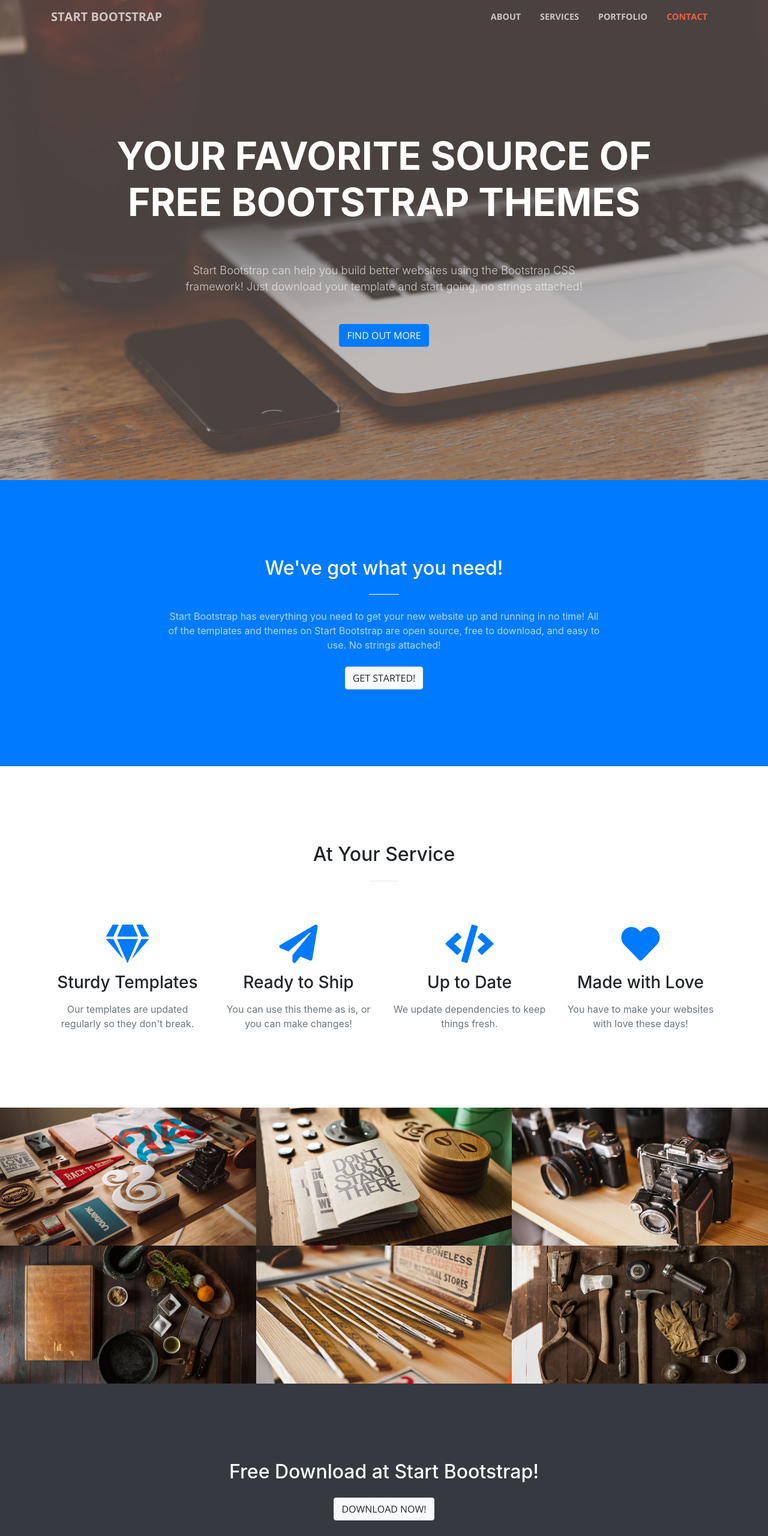
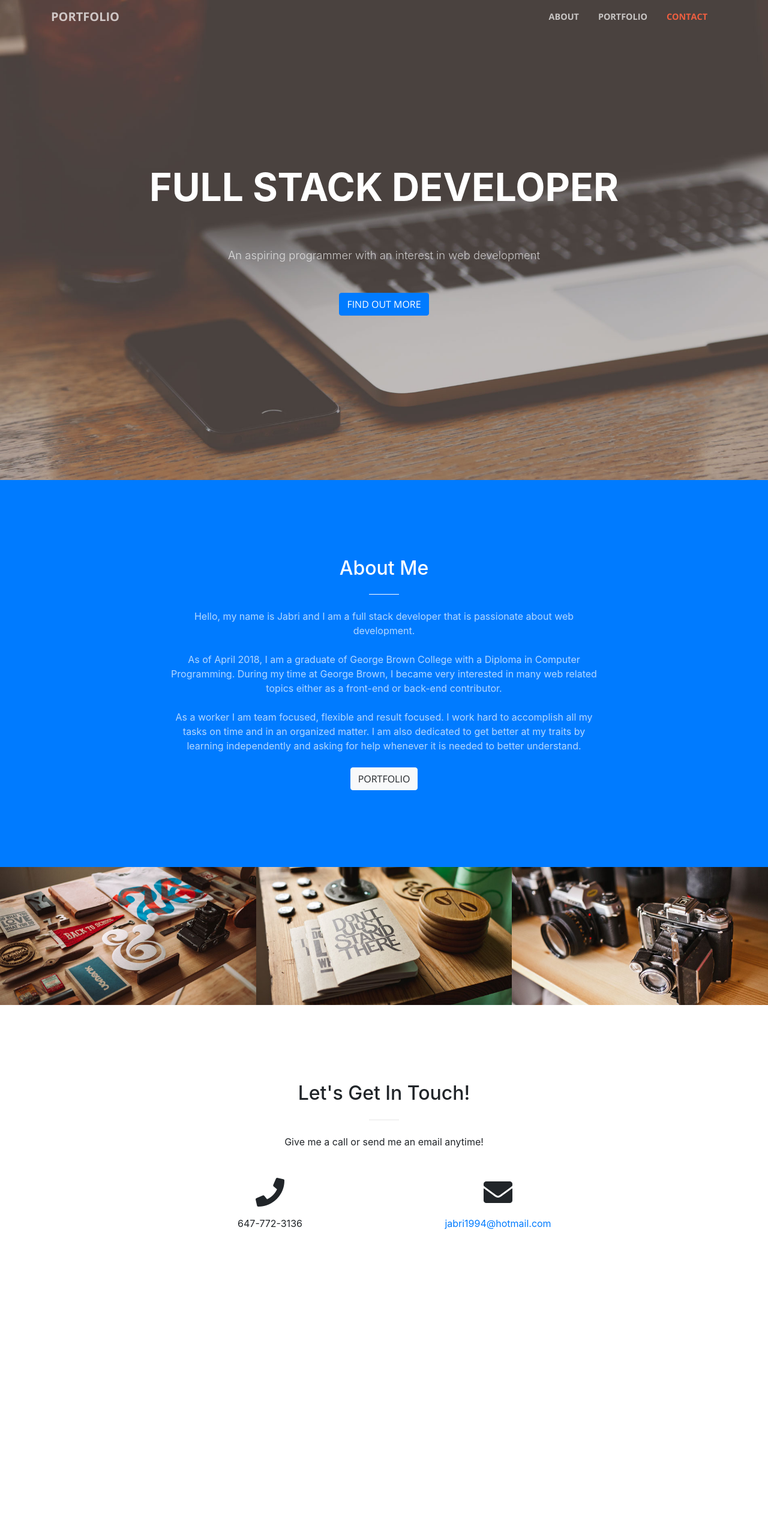
Before and after one commit to JabriH/JabriH.github.io, a website with bundled scripts: page index.html in a window 1280 px wide. Shown: the top 2560 px of the page at 60% size. After the commit the page ends 2195 px from the top, so only its background shows below. Built offline with nearby package versions, Linux system fonts and the light colour scheme.

Commit message:
fixed portfolio

```diff
--- a/index.html
+++ b/index.html
@@ -8,7 +8,7 @@
     <meta name="description" content="">
     <meta name="author" content="">
 
-    <title>Creative - Start Bootstrap Theme</title>
+    <title>JabriH - Portfolio</title>
 
     <!-- Bootstrap core CSS -->
     <link href="vendor/bootstrap/css/bootstrap.min.css" rel="stylesheet">
@@ -31,7 +31,7 @@
     <!-- Navigation -->
     <nav class="navbar navbar-expand-lg navbar-light fixed-top" id="mainNav">
       <div class="container">
-        <a class="navbar-brand js-scroll-trigger" href="#page-top">Start Bootstrap</a>
+        <a class="navbar-brand js-scroll-trigger" href="#page-top">Portfolio</a>
         <button class="navbar-toggler navbar-toggler-right" type="button" data-toggle="collapse" data-target="#navbarResponsive" aria-controls="navbarResponsive" aria-expanded="false" aria-label="Toggle navigation">
           <span class="navbar-toggler-icon"></span>
         </button>
@@ -40,9 +40,9 @@
             <li class="nav-item">
               <a class="nav-link js-scroll-trigger" href="#about">About</a>
             </li>
-            <li class="nav-item">
+            <!-- <li class="nav-item">
               <a class="nav-link js-scroll-trigger" href="#services">Services</a>
-            </li>
+            </li> -->
             <li class="nav-item">
               <a class="nav-link js-scroll-trigger" href="#portfolio">Portfolio</a>
             </li>
@@ -59,12 +59,12 @@
         <div class="row">
           <div class="col-lg-10 mx-auto">
             <h1 class="text-uppercase">
-              <strong>Your Favorite Source of Free Bootstrap Themes</strong>
+              <strong>FULL STACK DEVELOPER</strong>
             </h1>
             <hr>
           </div>
           <div class="col-lg-8 mx-auto">
-            <p class="text-faded mb-5">Start Bootstrap can help you build better websites using the Bootstrap CSS framework! Just download your template and start going, no strings attached!</p>
+            <p class="text-faded mb-5">An aspiring programmer with an interest in web development</p>
             <a class="btn btn-primary btn-xl js-scroll-trigger" href="#about">Find Out More</a>
           </div>
         </div>
@@ -75,16 +75,18 @@
       <div class="container">
         <div class="row">
           <div class="col-lg-8 mx-auto text-center">
-            <h2 class="section-heading text-white">We've got what you need!</h2>
+            <h2 class="section-heading text-white">About Me</h2>
             <hr class="light my-4">
-            <p class="text-faded mb-4">Start Bootstrap has everything you need to get your new website up and running in no time! All of the templates and themes on Start Bootstrap are open source, free to download, and easy to use. No strings attached!</p>
-            <a class="btn btn-light btn-xl js-scroll-trigger" href="#services">Get Started!</a>
+            <p class="text-faded mb-4">Hello, my name is Jabri and I am a full stack developer that is passionate about web development.</p>
+            <p class="text-faded mb-4">As of April 2018, I am a graduate of George Brown College with a Diploma in Computer Programming. During my time at George Brown, I became very interested in many web related topics either as a front-end or back-end contributor.</p>
+            <p class="text-faded mb-4">As a worker I am team focused, flexible and result focused. I work hard to accomplish all my tasks on time and in an organized matter. I am also dedicated to get better at my traits by learning independently and asking for help whenever it is needed to better understand.</p>
+            <a class="btn btn-light btn-xl js-scroll-trigger" href="#portfolio">Portfolio</a>
           </div>
         </div>
       </div>
     </section>
 
-    <section id="services">
+    <!-- <section id="services">
       <div class="container">
         <div class="row">
           <div class="col-lg-12 text-center">
@@ -125,7 +127,7 @@
           </div>
         </div>
       </div>
-    </section>
+    </section> -->
 
     <section class="p-0" id="portfolio">
       <div class="container-fluid p-0">
@@ -175,59 +177,7 @@
               </div>
             </a>
           </div>
-          <div class="col-lg-4 col-sm-6">
-            <a class="portfolio-box" href="img/portfolio/fullsize/4.jpg">
-              <img class="img-fluid" src="img/portfolio/thumbnails/4.jpg" alt="">
-              <div class="portfolio-box-caption">
-                <div class="portfolio-box-caption-content">
-                  <div class="project-category text-faded">
-                    Category
-                  </div>
-                  <div class="project-name">
-                    Project Name
-                  </div>
-                </div>
-              </div>
-            </a>
-          </div>
-          <div class="col-lg-4 col-sm-6">
-            <a class="portfolio-box" href="img/portfolio/fullsize/5.jpg">
-              <img class="img-fluid" src="img/portfolio/thumbnails/5.jpg" alt="">
-              <div class="portfolio-box-caption">
-                <div class="portfolio-box-caption-content">
-                  <div class="project-category text-faded">
-                    Category
-                  </div>
-                  <div class="project-name">
-                    Project Name
-                  </div>
-                </div>
-              </div>
-            </a>
-          </div>
-          <div class="col-lg-4 col-sm-6">
-            <a class="portfolio-box" href="img/portfolio/fullsize/6.jpg">
-              <img class="img-fluid" src="img/portfolio/thumbnails/6.jpg" alt="">
-              <div class="portfolio-box-caption">
-                <div class="portfolio-box-caption-content">
-                  <div class="project-category text-faded">
-                    Category
-                  </div>
-                  <div class="project-name">
-                    Project Name
-                  </div>
-                </div>
-              </div>
-            </a>
-          </div>
         </div>
-      </div>
-    </section>
-
-    <section class="bg-dark text-white">
-      <div class="container text-center">
-        <h2 class="mb-4">Free Download at Start Bootstrap!</h2>
-        <a class="btn btn-light btn-xl sr-button" href="http://startbootstrap.com/template-overviews/creative/">Download Now!</a>
       </div>
     </section>
 
@@ -237,18 +187,18 @@
           <div class="col-lg-8 mx-auto text-center">
             <h2 class="section-heading">Let's Get In Touch!</h2>
             <hr class="my-4">
-            <p class="mb-5">Ready to start your next project with us? That's great! Give us a call or send us an email and we will get back to you as soon as possible!</p>
+            <p class="mb-5">Give me a call or send me an email anytime!</p>
           </div>
         </div>
         <div class="row">
           <div class="col-lg-4 ml-auto text-center">
             <i class="fas fa-phone fa-3x mb-3 sr-contact-1"></i>
-            <p>123-456-6789</p>
+            <p>647-772-3136</p>
           </div>
           <div class="col-lg-4 mr-auto text-center">
             <i class="fas fa-envelope fa-3x mb-3 sr-contact-2"></i>
             <p>
-              <a href="mailto:your-email@your-domain.com">feedback@startbootstrap.com</a>
+              <a href="mailto:jabri1994@hotmail.com">jabri1994@hotmail.com</a>
             </p>
           </div>
         </div>
```
